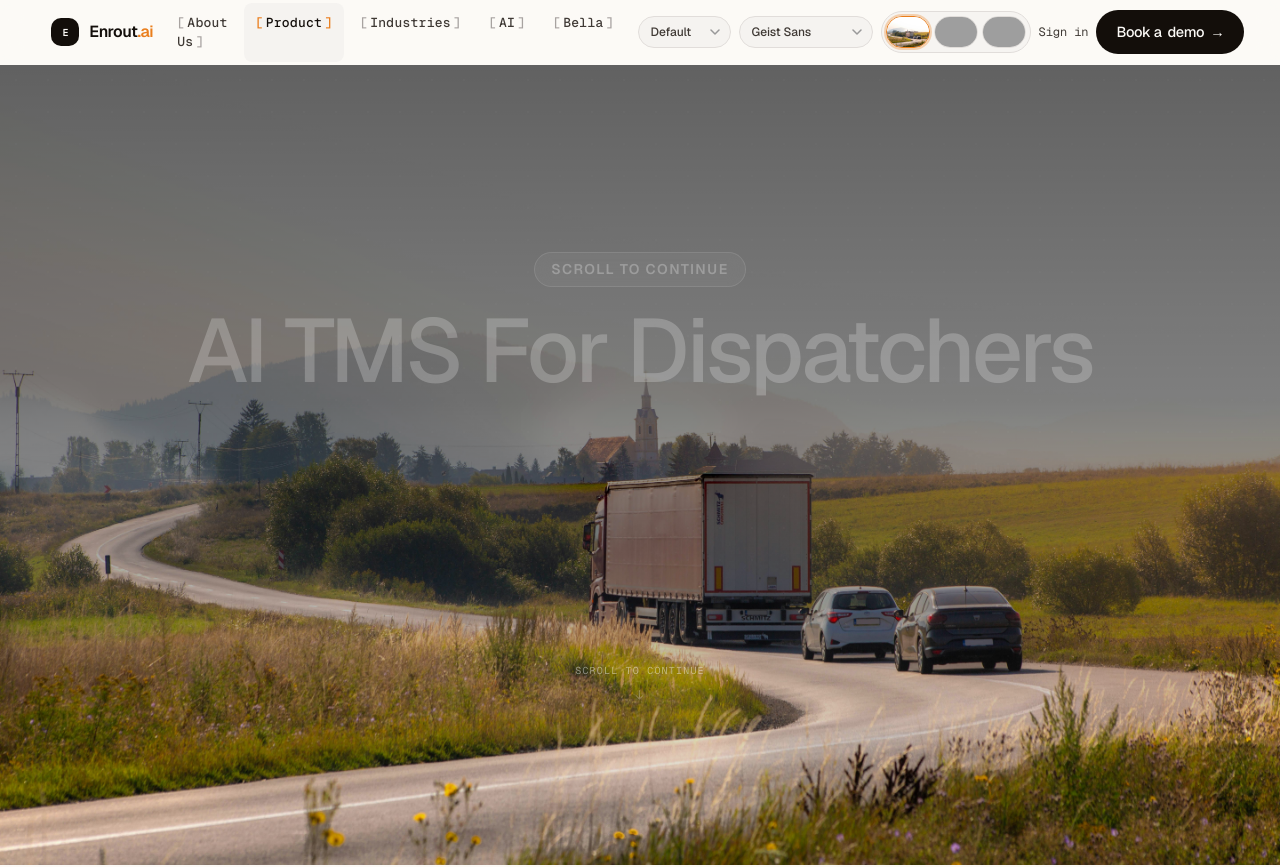
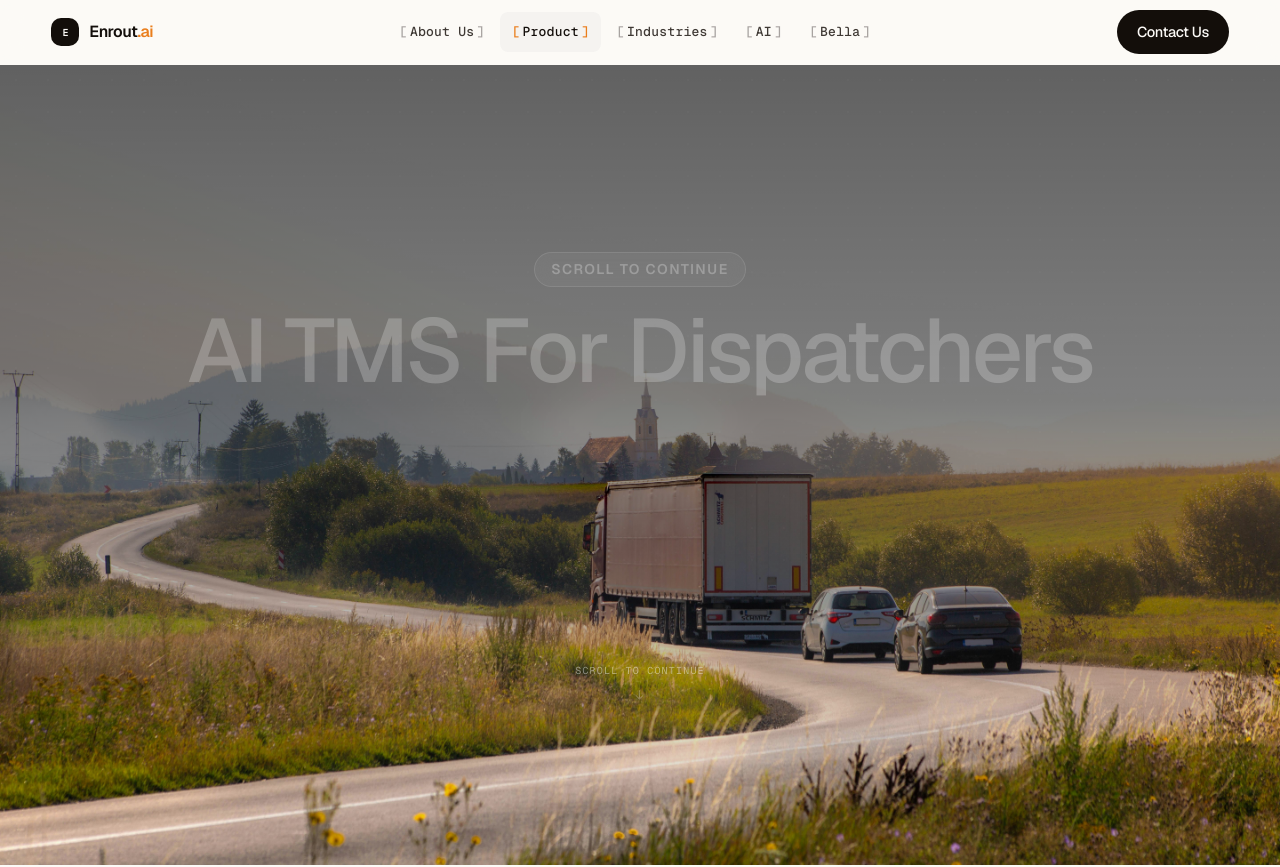
Before and after one commit to ashakya-primusai/trucking-sds-2, a Next.js app: page / in a window 1280 px wide. Shown: the top 867 px of the page. Built offline with nearby package versions, Linux system fonts and the light colour scheme; grey boxes are pictures that could not be loaded; a web font is replaced by a local one.

Commit message:
fixed and added contact us

```diff
--- a/src/components/footer.tsx
+++ b/src/components/footer.tsx
@@ -16,6 +16,7 @@ const footerLinks = {
     { label: "Blog", href: "#" },
   ],
   "Get in touch": [
+    { label: "Contact Us", href: "/#contact" },
     { label: "mahluwalia@primustechnologiesai.onmicrosoft.com", href: "mailto:mahluwalia@primustechnologiesai.onmicrosoft.com" },
     { label: "System status", href: "#" },
     { label: "Docs & API", href: "#" },
--- a/src/components/nav.tsx
+++ b/src/components/nav.tsx
@@ -3,9 +3,6 @@
 import Link from "next/link";
 import { usePathname } from "next/navigation";
 import { useEffect, useState } from "react";
-import { FontSwitcher } from "./font-switcher";
-import { HeroBackgroundSwitcher } from "./hero-background-switcher";
-import { TypeScaleTweaker } from "./type-scale-tweaker";
 import { Logo } from "./logo";
 
 const navLinks = [
@@ -130,26 +127,12 @@ export function Nav() {
             </nav>
 
             <div className="flex gap-2 items-center shrink-0">
-              <div className="hidden md:flex gap-2 items-center nav-dev-tools">
-                <TypeScaleTweaker />
-                <FontSwitcher />
-                <HeroBackgroundSwitcher />
-              </div>
-
-              <a
-                href={isHome ? "#login" : "/#login"}
-                className="font-mono text-[12px] text-ink-2 hover:text-ink transition-colors hidden sm:inline"
-              >
-                Sign in
-              </a>
-
-              <a
-                href={isHome ? "#demo" : "/#demo"}
+              <Link
+                href="/contact"
                 className="inline-flex items-center gap-1.5 h-9 sm:h-11 px-3.5 sm:px-5 rounded-full bg-ink text-bg text-[13px] sm:text-[14.5px] font-medium tracking-tight whitespace-nowrap transition-all duration-150 hover:bg-ink-2 hover:-translate-y-px"
               >
-                <span className="hidden sm:inline">Book a </span>demo
-                <span aria-hidden="true">→</span>
-              </a>
+                Contact Us
+              </Link>
 
               <button
                 type="button"
@@ -202,19 +185,14 @@ export function Nav() {
               ))}
             </nav>
 
-            <div className="mt-auto p-4 border-t border-line flex flex-col gap-4">
-              <div className="flex flex-wrap gap-2 nav-dev-tools">
-                <TypeScaleTweaker />
-                <FontSwitcher />
-                <HeroBackgroundSwitcher />
-              </div>
-              <a
-                href={isHome ? "#login" : "/#login"}
-                className="font-mono text-[13px] text-ink-2 hover:text-ink transition-colors"
+            <div className="mt-auto p-4 border-t border-line">
+              <Link
+                href="/contact"
+                className="inline-flex items-center gap-1.5 h-11 px-5 rounded-full bg-ink text-bg text-[14.5px] font-medium tracking-tight whitespace-nowrap transition-all duration-150 hover:bg-ink-2 hover:-translate-y-px"
                 onClick={closeMenu}
               >
-                Sign in
-              </a>
+                Contact Us
+              </Link>
             </div>
           </div>
         </div>
```
